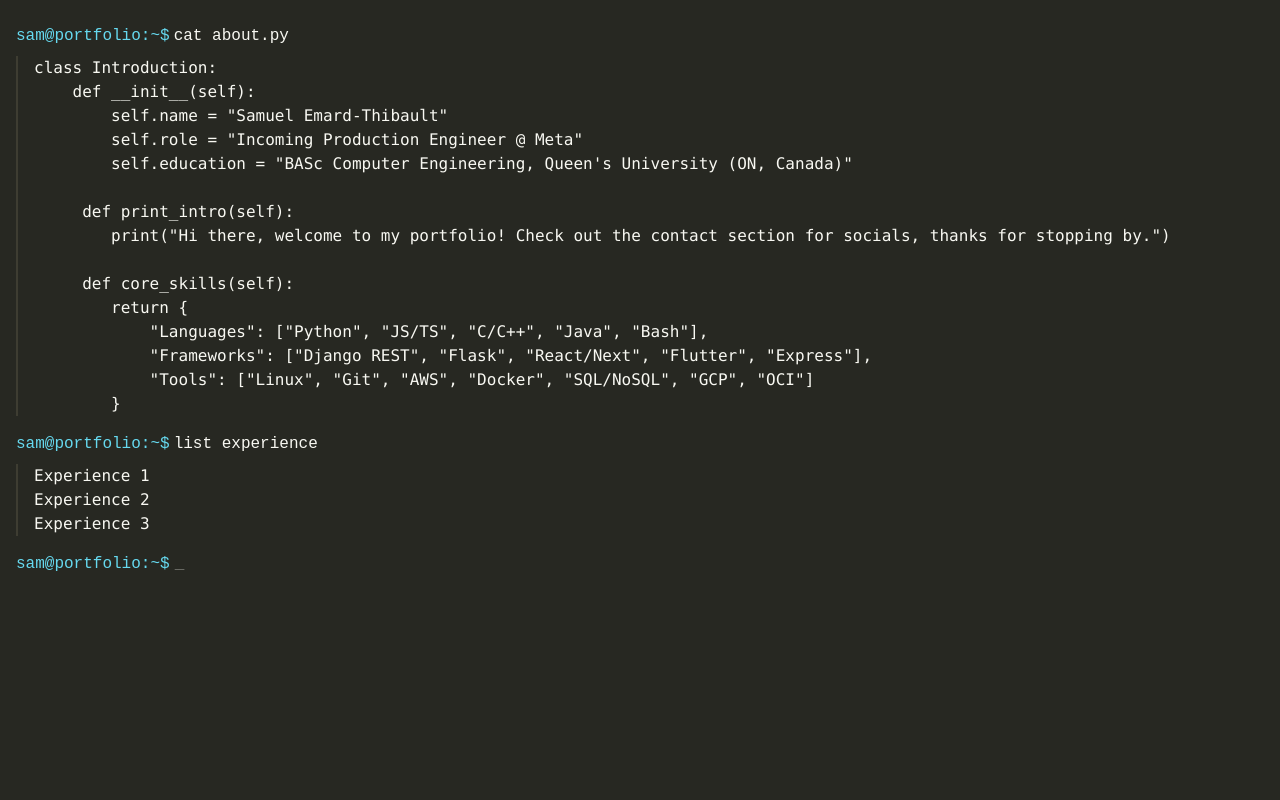
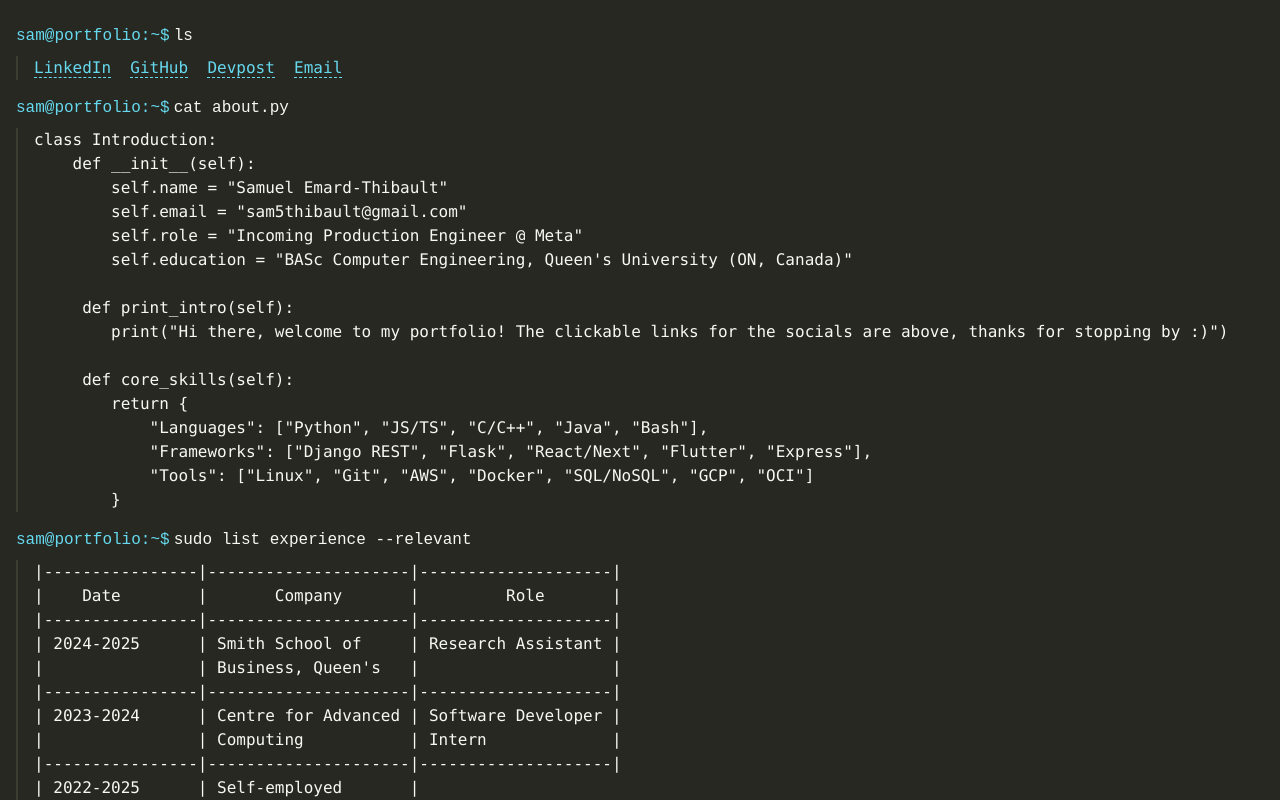
Before and after one commit to SamEThibault/portfolio, a Next.js app in the folder portfolio/: page / in a window 1280 px wide. Built offline with nearby package versions, Linux system fonts and the light colour scheme.

Commit message:
added ls navbar

```diff
--- a/portfolio/app/globals.css
+++ b/portfolio/app/globals.css
@@ -90,3 +90,15 @@ body {
     white-space: pre;
   }
 }
+
+.cli-output a {
+  color: #66d9ef;
+  text-decoration: none;
+  border-bottom: 1px dashed #66d9ef;
+  cursor: pointer;
+}
+
+.cli-output a:hover {
+  text-decoration: underline;
+  border-bottom: none;
+}
--- a/portfolio/app/page.tsx
+++ b/portfolio/app/page.tsx
@@ -10,16 +10,58 @@ const Home: NextPage = () => {
   const [step, setStep] = useState(0);
   const shellRef = useRef<HTMLDivElement>(null);
 
-  const finishAbout = () => setStep(1);
-  const finishExperience = () => setStep(2);
+  const finishList = () => setStep(1);
+  const finishAbout = () => setStep(2);
+  const finishExperience = () => setStep(3);
 
   return (
-    <div className={`cli-container ${step >= 2 ? "show-blink" : ""}`}>
+    <div className={`cli-container ${step >= 3 ? "show-blink" : ""}`}>
       <div className="cli-shell" ref={shellRef}>
         {step >= 0 && (
           <div className="cli-prompt">
             <span className="cli-prefix">sam@portfolio:~$ </span>
             <div className={step > 0 ? "hide-cursor" : ""}>
+              <Typewriter
+                onInit={(tw) => {
+                  tw.typeString("ls")
+                    .pauseFor(300)
+                    .callFunction(finishList)
+                    .start();
+                }}
+                options={{ cursor: "_", delay: 50 }}
+              />
+            </div>
+          </div>
+        )}
+
+        {step >= 1 && (
+          <pre className="cli-output">
+            <a
+              href="https://linkedin.com/in/sam"
+              target="_blank"
+              rel="noreferrer"
+            >
+              LinkedIn
+            </a>
+            {"  "}
+            <a href="https://github.com/sam" target="_blank" rel="noreferrer">
+              GitHub
+            </a>
+            {"  "}
+            <a href="https://devpost.com/sam" target="_blank" rel="noreferrer">
+              Devpost
+            </a>
+            {"  "}
+            <a href="https://devpost.com/sam" target="_blank" rel="noreferrer">
+              Email
+            </a>
+          </pre>
+        )}
+
+        {step >= 1 && (
+          <div className="cli-prompt">
+            <span className="cli-prefix">sam@portfolio:~$ </span>
+            <div className={step > 1 ? "hide-cursor" : ""}>
               <Typewriter
                 onInit={(tw) => {
                   tw.typeString("cat about.py")
@@ -33,7 +75,7 @@ const Home: NextPage = () => {
           </div>
         )}
 
-        {step >= 1 && (
+        {step >= 2 && (
           <pre className="cli-output">
             {aboutLines.map((line, i) => (
               <div key={i}>{line}</div>
@@ -41,13 +83,13 @@ const Home: NextPage = () => {
           </pre>
         )}
 
-        {step >= 1 && (
+        {step >= 2 && (
           <div className="cli-prompt">
             <span className="cli-prefix">sam@portfolio:~$ </span>
-            <div className={step > 1 ? "hide-cursor" : ""}>
+            <div className={step > 2 ? "hide-cursor" : ""}>
               <Typewriter
                 onInit={(tw) => {
-                  tw.typeString("list experience")
+                  tw.typeString("sudo list experience --relevant")
                     .pauseFor(300)
                     .callFunction(finishExperience)
                     .start();
@@ -58,7 +100,7 @@ const Home: NextPage = () => {
           </div>
         )}
 
-        {step >= 2 && (
+        {step >= 3 && (
           <pre className="cli-output">
             {experienceLines.map((line, i) => (
               <div key={i}>{line}</div>
@@ -66,14 +108,14 @@ const Home: NextPage = () => {
           </pre>
         )}
 
-        {step >= 2 && (
+        {step >= 3 && (
           <div className="cli-prompt">
             <span className="cli-prefix">sam@portfolio:~$ </span>
             <Typewriter
               onInit={(tw) => {
                 tw.typeString("")
                   .pauseFor(300)
-                  .callFunction(() => setStep(3))
+                  .callFunction(finishExperience)
                   .start();
               }}
               options={{ cursor: "_", delay: 50 }}
--- a/portfolio/app/static.ts
+++ b/portfolio/app/static.ts
@@ -2,10 +2,11 @@ export const aboutLines = [
     "class Introduction:",
     "    def __init__(self):",
     '        self.name = "Samuel Emard-Thibault"',
+    '        self.email = "sam5thibault@gmail.com"',
     '        self.role = "Incoming Production Engineer @ Meta"',
     '        self.education = "BASc Computer Engineering, Queen\'s University (ON, Canada)"\n\n',
     '     def print_intro(self):',
-    '        print("Hi there, welcome to my portfolio! Check out the contact section for socials, thanks for stopping by.")\n\n',
+    '        print("Hi there, welcome to my portfolio! The clickable links for the socials are above, thanks for stopping by :)")\n\n',
     "     def core_skills(self):",
     "        return {",
     '            "Languages": ["Python", "JS/TS", "C/C++", "Java", "Bash"],',
@@ -15,7 +16,15 @@ export const aboutLines = [
   ];
 
 export const experienceLines = [
-    "Experience 1",
-    "Experience 2",
-    "Experience 3",
+    "|----------------|---------------------|--------------------|",
+    "|    Date        |       Company       |         Role       |",
+    "|----------------|---------------------|--------------------|",
+    "| 2024-2025      | Smith School of     | Research Assistant |",
+    "|                | Business, Queen's   |                    |",
+    "|----------------|---------------------|--------------------|",
+    "| 2023-2024      | Centre for Advanced | Software Developer |",
+    "|                | Computing           | Intern             |",
+    "|----------------|---------------------|--------------------|",
+    "| 2022-2025      | Self-employed       | ",
+    "|----------------|---------------------|--------------------|",
   ];
```
